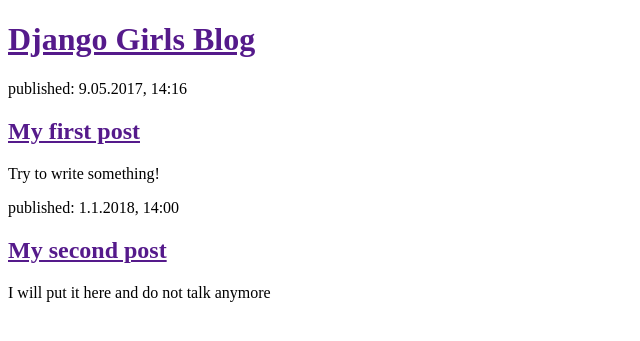
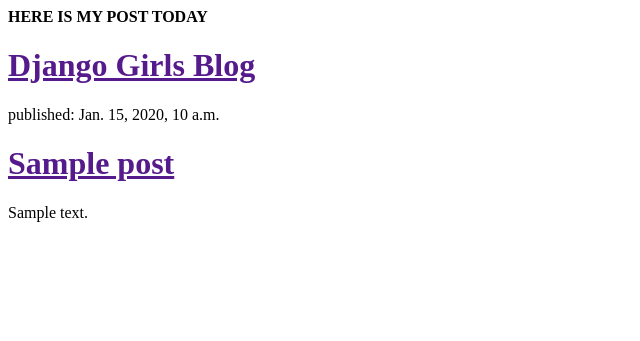
Before and after one commit to leshin2015/my-first-blog, a Django app: template blog/templates/blog/post_list.html in a window 1280 px wide. Shown: the top 341 px of the page, without its empty margins (0-640 px from the left). Run offline with Django 3.2, Linux system fonts and the light colour scheme; the template is opened without the code that fills it: values that come from a table or form of the project are taken from there, others are empty; tables that the repository leaves empty hold one stand-in row (values such as "Sample post").

Commit message:
update my list of post

```diff
--- a/blog/templates/blog/post_list.html
+++ b/blog/templates/blog/post_list.html
@@ -8,24 +8,22 @@
 
 	</head>
 
+	<strong>HERE IS MY POST TODAY</strong>
+
 	<body>
 	<div>
 		<h1><a href="">Django Girls Blog</a></h1>
 	</div>
 
-	<div>
-		<p>published: 9.05.2017, 14:16</p>
-		<h2><a href="">My first post</a></h2>
-		<p>Try to write something!</p>
-	</div>
-
-	<div>
-		<p>published: 1.1.2018, 14:00</p>
-		<h2><a href="">My second post</a></h2>
-		<p>I will put it here and do not talk anymore</p>
-	</div>
+	{% for post in posts %}
+		<div>
+			<p>published: {{post.published_date}}</p>
+			<h1><a href="">{{post.title}}</a></h1>
+			<p>{{post.text|linebreaksbr}}</p>
+	{% endfor %}
 
 
 	</body>
 
+
 </html>
```
Also changed, not shown: blog/views.py (+6 -1 lines).
